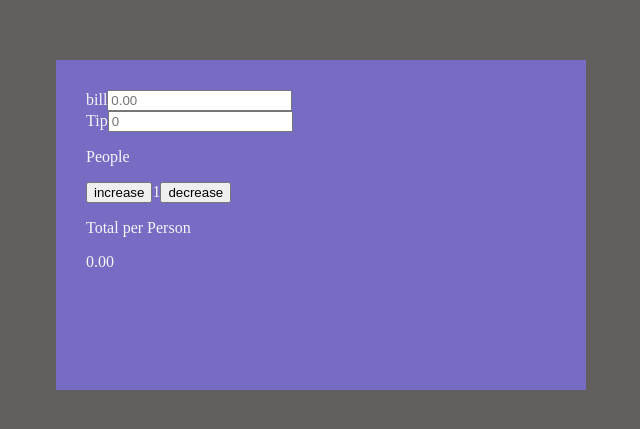
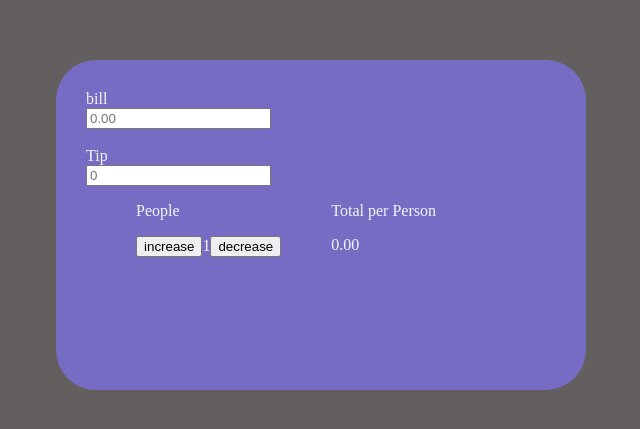
Before and after one commit to usmanabdu/React-tip-calculator, a React (Create React App) app: page / in a window 1280 px wide. Shown: the part 133-562 px from the top of the page, without its empty margins (429-1069 px from the left). Built offline with nearby package versions, Linux system fonts and the light colour scheme.

Commit message:
update UI style

```diff
--- a/src/components/Tip-calculator.js
+++ b/src/components/Tip-calculator.js
@@ -7,13 +7,15 @@ function Tip_calculator() {
             <div className="wrapper">
                 <div className="upper">
                     <form>
-                        <label>bill</label>
+                        <label>bill</label><br></br>
                         <input type="number" placeholder="0.00"/>
                     </form>
+                    <br></br>
                 </div>
                 <div className="middle">
-                        <label>Tip</label>
+                        <label>Tip</label><br></br>
                         <input type="number" placeholder="0" />
+                        <br></br>
                 </div>
                 <div className="bottom">
                     <div className="bottom-left">
--- a/src/index.css
+++ b/src/index.css
@@ -30,4 +30,12 @@ code {
   height:300px;
   padding:30px 0 0 30px;
   color:whitesmoke;
+  border-radius: 40px;
 }
+
+.bottom {
+  display: flex;
+  flex-direction: row;
+  justify-content: space-evenly;
+  width: 400px;
+}
```
